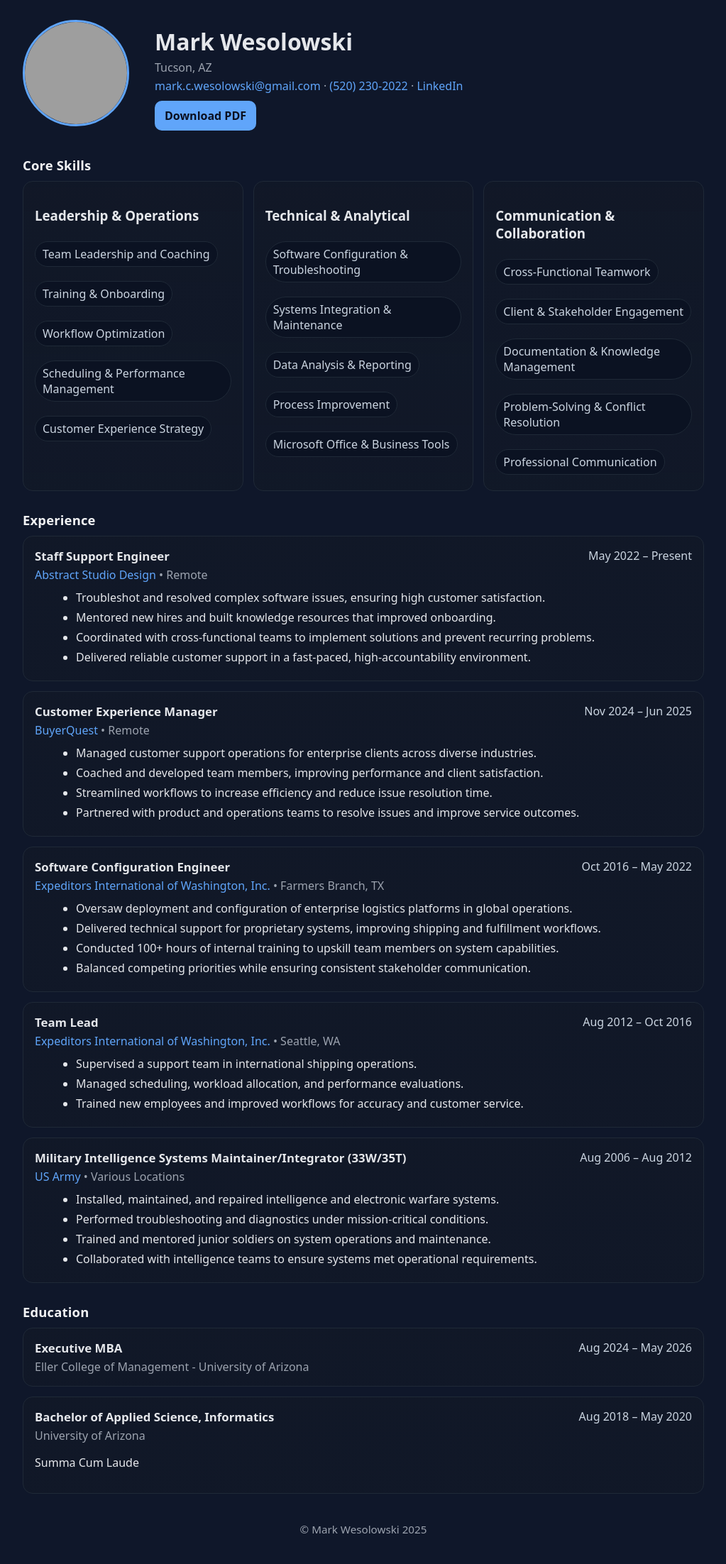
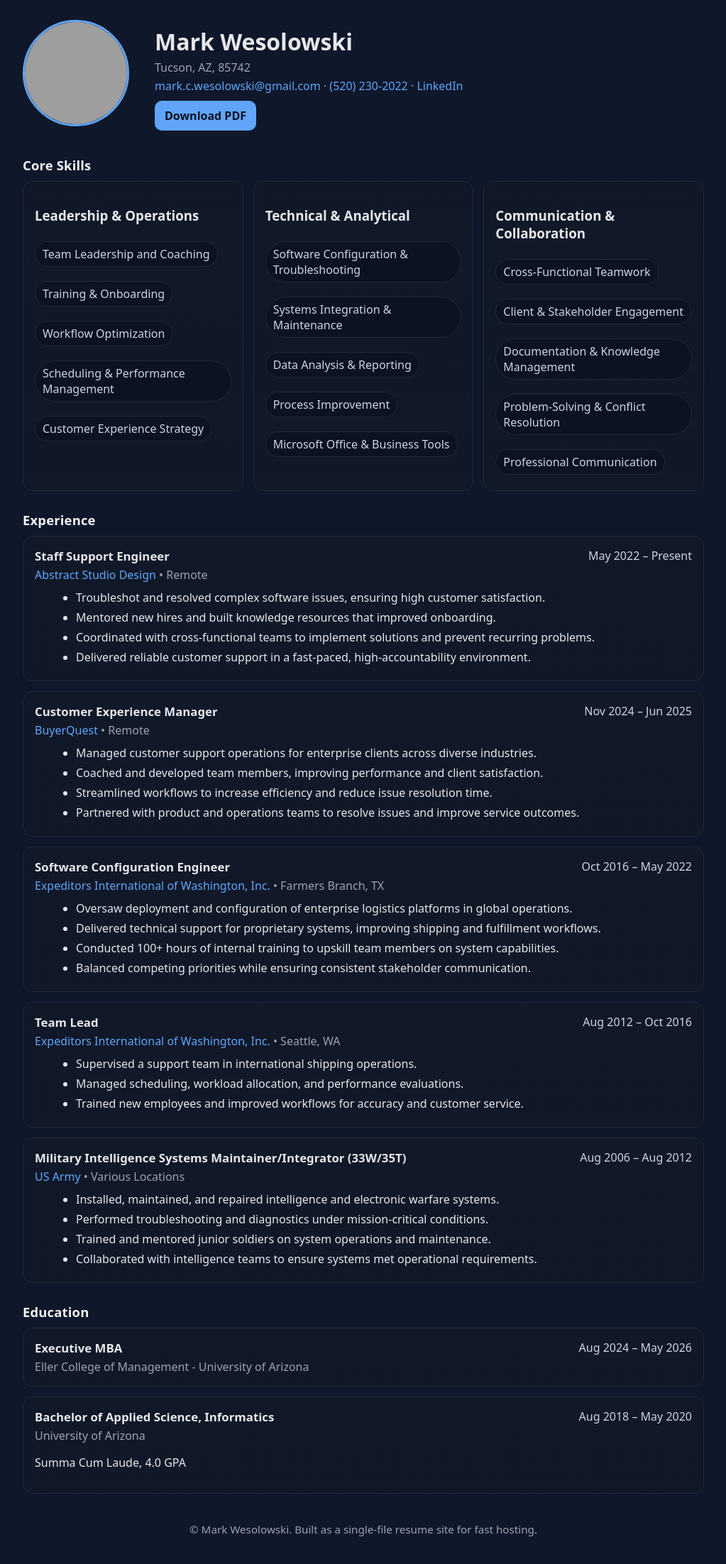
Before and after one commit to wesski84/Resume, a plain HTML site: page index.html in a window 1280 px wide. Shown: the whole page at 71% size, without its empty margins (128-1151 px from the left). Drawn offline with Linux system fonts and the light colour scheme; grey boxes are pictures that could not be loaded.

Commit message:
Add files via upload

```diff
--- a/index.html
+++ b/index.html
@@ -17,6 +17,7 @@
     "@type": "PostalAddress",
     "addressLocality": "Tucson",
     "addressRegion": "AZ",
+    "postalCode": "85742",
     "addressCountry": "US"
   },
   "sameAs": [
@@ -96,11 +97,11 @@
       <div class="info">
         <h1>Mark Wesolowski</h1>
         <div class="meta">
-          <p>Tucson, AZ</p>
+          <p>Tucson, AZ, 85742</p>
           <p><a href="mailto:mark.c.wesolowski@gmail.com">mark.c.wesolowski@gmail.com</a> · <a href="tel:+15202302022">(520) 230-2022</a> · <a href="https://linkedin.com/in/mark-wesolowski/" target="_blank" rel="noopener">LinkedIn</a></p>
         </div>
         <div class="actions">
-          <a class="btn" href="./Mark_Wesolowski_Resume.pdf" title="Download PDF" target="_blank">Download PDF</a>
+          <a class="btn" href="#" title="Download PDF">Download PDF</a>
         </div>
       </div>
     </header>
@@ -257,13 +258,13 @@
         </div>
         <div class="dates">Aug 2018 – May 2020</div>
       </header>
-      <p class='edu-notes'>Summa Cum Laude</p>
+      <p class='edu-notes'>Summa Cum Laude, 4.0 GPA</p>
     </article>
 
     </div>
 
     <footer>
-      © Mark Wesolowski 2025
+      © Mark Wesolowski. Built as a single-file resume site for fast hosting.
     </footer>
   </div>
 </body>
```
